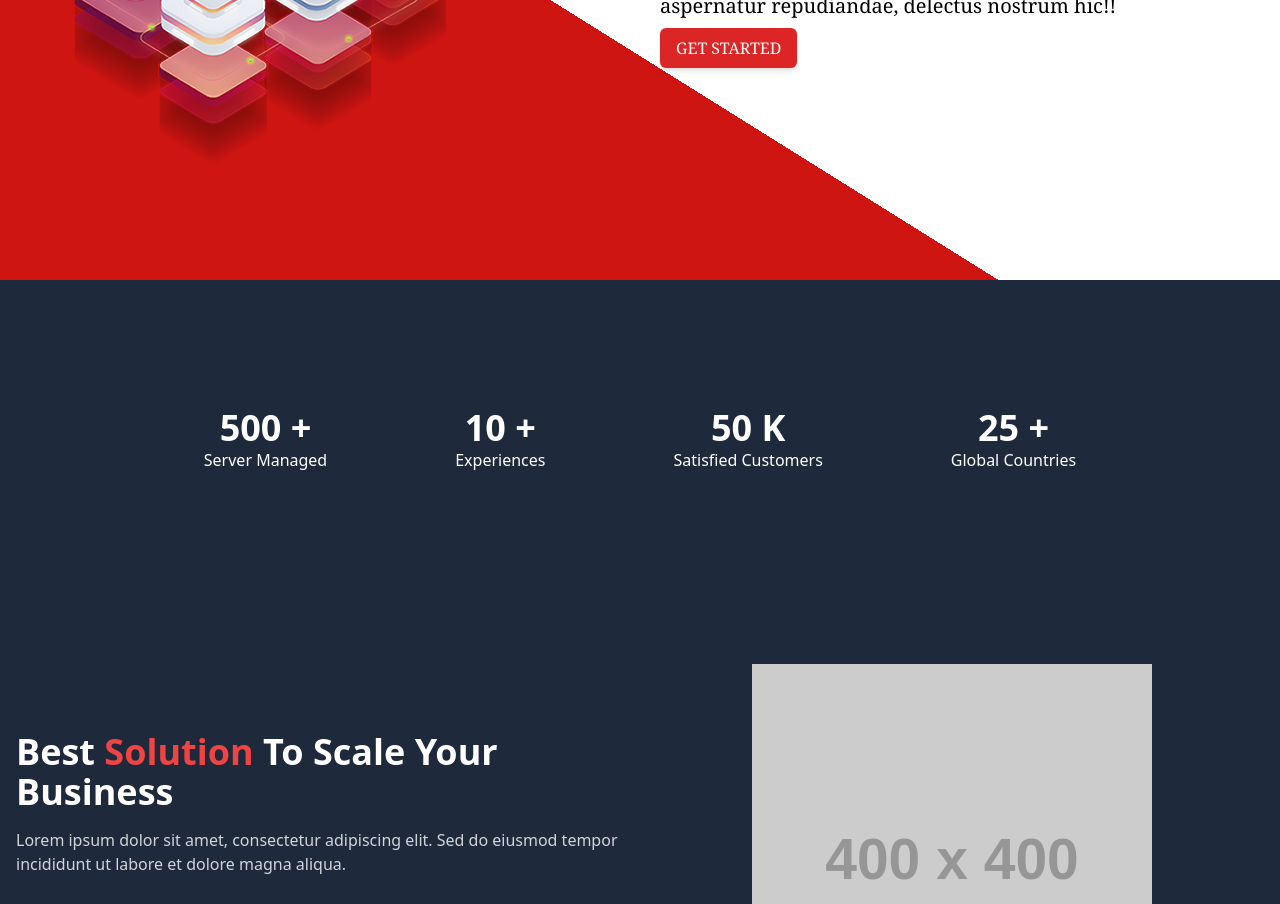
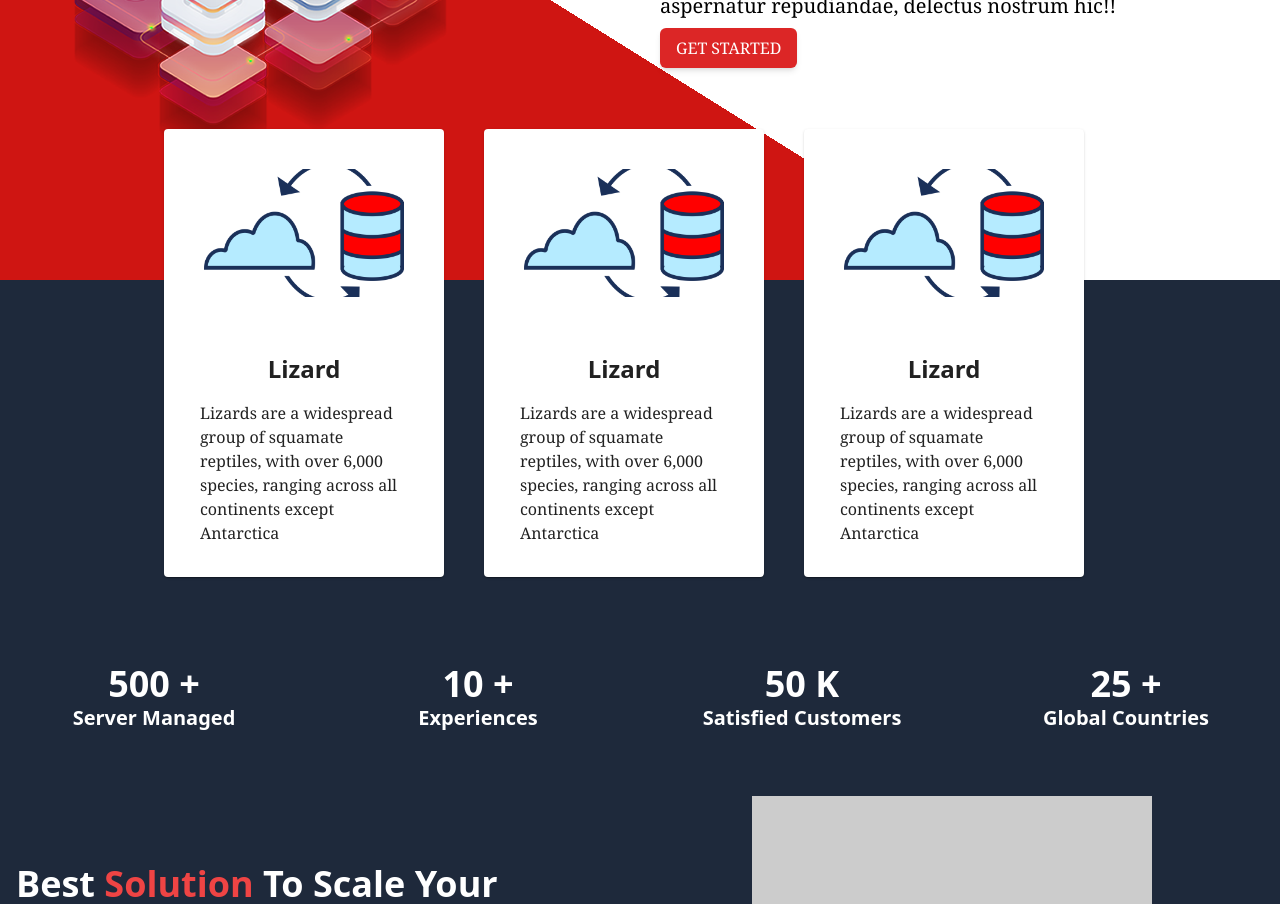
Before and after one commit to anish0905/Vxtry, a React (Create React App) app in the folder frontend/: page / in a window 1280 px wide. Shown: the part 520-1424 px from the top of the page. Built offline with nearby package versions, Linux system fonts and the light colour scheme.

Commit message:
added cardFourth section

```diff
--- a/frontend/package.json
+++ b/frontend/package.json
@@ -3,6 +3,9 @@
   "version": "0.1.0",
   "private": true,
   "dependencies": {
+    "@emotion/react": "^11.11.4",
+    "@emotion/styled": "^11.11.5",
+    "@mui/material": "^5.15.20",
     "@testing-library/jest-dom": "^5.17.0",
     "@testing-library/react": "^13.4.0",
     "@testing-library/user-event": "^13.5.0",
--- a/frontend/src/App.css
+++ b/frontend/src/App.css
@@ -4,13 +4,21 @@
 .background {
   width: 100%;
   height: 100vh;
-  background: #FFFFFF; /* Fallback for older browsers */
-  background: linear-gradient(to bottom left, #FFFFFF 61%, #CF1512 14%);
+  background: #ffffff; /* Fallback for older browsers */
+  background: linear-gradient(to bottom left, #ffffff 61%, #cf1512 14%);
 }
 
 /* Media query for screens 768px and wider */
-@media (max-width: 768px) {
+/* Remove background for small screens (up to 640px) */
+@media (max-width: 640px) {
   .background {
-    background: none; /* Remove background for larger screens */
+    background: none;
   }
 }
+
+/* Remove background for medium screens (up to 768px) */
+@media (min-width: 641px) and (max-width: 1020px) {
+  .background {
+    background: none;
+  }
+}
--- /dev/null
+++ b/frontend/src/components/CardFourthSection.jsx
@@ -0,0 +1,29 @@
+import * as React from "react";
+import Card from "@mui/material/Card";
+import CardContent from "@mui/material/CardContent";
+import CardMedia from "@mui/material/CardMedia";
+
+import { CardActionArea } from "@mui/material";
+import img from "../assets/Dedicated-Hosting.png";
+
+export default function CardFourthSection() {
+  return (
+    <Card sx={{ maxWidth: 280 }}>
+      <CardActionArea className="p-5">
+        <CardMedia
+          component="img"
+          image={img}
+          alt="Dedicated Hosting"
+          className="h-52 w-40 p-10"
+        />
+        <CardContent>
+          <h1 className="text-center font-bold text-2xl mb-4">Lizard</h1>
+          <p className="px-5 text-wrap mb-4 font-serif">
+            Lizards are a widespread group of squamate reptiles, with over 6,000
+            species, ranging across all continents except Antarctica
+          </p>
+        </CardContent>
+      </CardActionArea>
+    </Card>
+  );
+}
--- a/frontend/src/components/CountDown.jsx
+++ b/frontend/src/components/CountDown.jsx
@@ -4,30 +4,22 @@ import CountUp from "react-countup";
 const CountDown = () => {
   return (
     <div className="container items-center  text-white">
-      <div className="flex  justify-center gap-32 ">
-        <div className="text-center">
-          <h1 className="text-4xl font-bold">
-            <CountUp end={500} duration={5} /> +
-          </h1>
-          <h3>Server Managed</h3>
+      <div className="grid gap-4 lg:grid-cols-4 grid-cols-2 ">
+        <div className="text-center lg:text-4xl text-xl font-bold">
+          <CountUp end={500} duration={5} /> +
+          <h3 className="lg:text-xl text-base">Server Managed</h3>
         </div>
-        <div className="text-center">
-          <h1 className="text-4xl font-bold">
-            <CountUp end={10} duration={5} /> +
-          </h1>
-          <h3>Experiences</h3>
+        <div className="text-center lg:text-4xl text-xl font-bold">
+          <CountUp end={10} duration={5} /> +
+          <h3 className="lg:text-xl text-base">Experiences</h3>
         </div>
-        <div className="text-center">
-          <h1 className="text-4xl font-bold">
-            <CountUp end={50} duration={4} /> K
-          </h1>
-          <h3>Satisfied Customers</h3>
+        <div className="text-center lg:text-4xl text-xl font-bold">
+          <CountUp end={50} duration={4} /> K
+          <h3 className="lg:text-xl text-base">Satisfied Customers</h3>
         </div>
-        <div className="text-center">
-          <h1 className="text-4xl font-bold">
-            <CountUp end={25} duration={8} /> +
-          </h1>
-          <h3>Global Countries</h3>
+        <div className="text-center lg:text-4xl text-xl font-bold">
+          <CountUp end={25} duration={8} /> +
+          <h3 className="lg:text-xl text-base">Global Countries</h3>
         </div>
       </div>
     </div>
--- /dev/null
+++ b/frontend/src/components/FourthSection.jsx
@@ -0,0 +1,20 @@
+import React from "react";
+import CountDown from "./CountDown";
+import CardFourthSection from "./CardFourthSection";
+
+const FourthSection = () => {
+  return (
+    <div className="relative bg-slate-800 lg:mt-0 md:mt-40 mt-20">
+      <div className="lg:absolute  -left-4 -top-1/3 flex  flex-wrap justify-center items-center content-center gap-10 w-full lg:py-0 py-20">
+        <CardFourthSection />
+        <CardFourthSection />
+        <CardFourthSection />
+      </div>
+      <div className=" w-full flex justify-center items-center content-centern lg:pt-96 ">
+        <CountDown />
+      </div>
+    </div>
+  );
+};
+
+export default FourthSection;
--- a/frontend/src/components/Home/FourthSection.jsx
+++ /dev/null
@@ -1,14 +0,0 @@
-import React from "react";
-import CountDown from "../CountDown";
-
-const FourthSection = () => {
-  return (
-    <div className="bg-slate-800 h-80 w-full">
-      <div className="flex items-center justify-center h-full">
-        <CountDown />
-      </div>
-    </div>
-  );
-};
-
-export default FourthSection;
--- a/frontend/src/components/Home/Home.jsx
+++ b/frontend/src/components/Home/Home.jsx
@@ -1,8 +1,8 @@
 import NavBar from "../NavBar";
 import SecondNavBar from "../SecondNavBar";
 import ThirdSection from "../ThirdSection";
-import FifthSection from "./FifthSection";
-import FourthSection from "./FourthSection";
+import FourthSection from "../FourthSection";
+import FifthSection from "../FifthSection";
 
 const Home = () => {
   return (
```
Also changed, not shown: frontend/src/components/FifthSection.jsx (renamed from frontend/src/components/Home/FifthSection.js), 1 other file (tests, documents, lock files or other folders).
